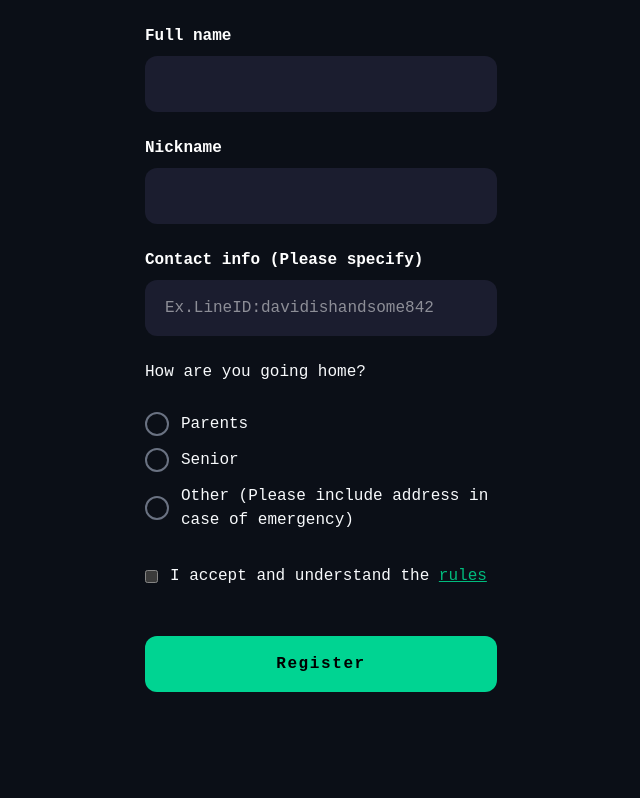
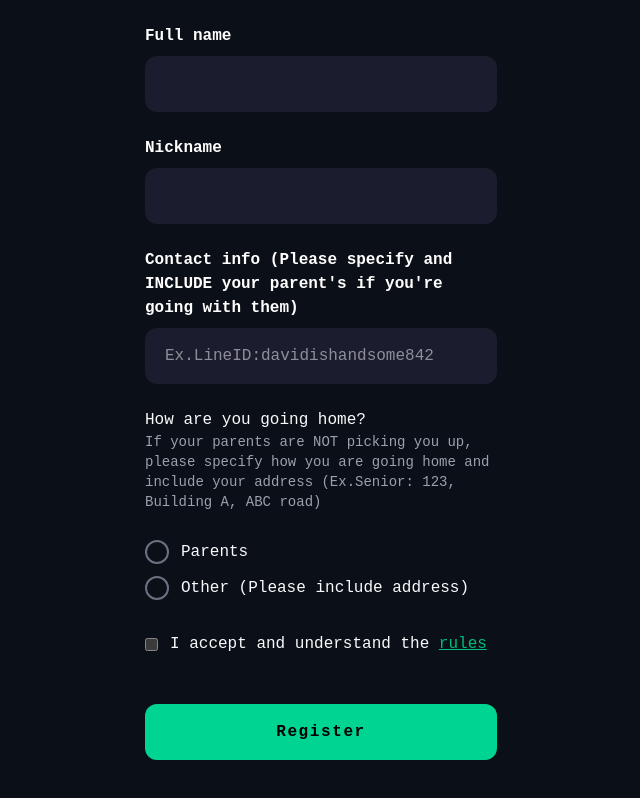
Before and after one commit to Davidsenec/first-drink-se18-frontend, a Next.js app: page /register in a window 1280 px wide. Shown: the part 484-1282 px from the top of the page, without its empty margins (319-959 px from the left). Before the commit the page ends 1240 px from the top, so only its background shows below. Built offline with nearby package versions, Linux system fonts and the light colour scheme.

Commit message:
fix: removed senior option from register and edit info and elaborated on proper formatting

```diff
--- a/src/app/edit-info/page.tsx
+++ b/src/app/edit-info/page.tsx
@@ -210,12 +210,6 @@ export default function EditInfoPage() {
                         />
 
                         <RadioOption
-                            label="Senior"
-                            checked={selectedOption === "senior"}
-                            onChange={() => setSelectedOption("senior")}
-                        />
-
-                        <RadioOption
                             label="Other (Please include address in case of emergency)"
                             checked={selectedOption === "other"}
                             onChange={() => setSelectedOption("other")}
@@ -229,7 +223,7 @@ export default function EditInfoPage() {
                             label=""
                             value={addressText}
                             onChange={setAddressText}
-                            placeholder="Emergency address"
+                            placeholder="123, AJ Dorm, Building3"
                             />
                         )}
                         </div>
--- a/src/app/info/page.tsx
+++ b/src/app/info/page.tsx
@@ -55,6 +55,12 @@ export default function InfoPage() {
                         <Link href="https://maps.app.goo.gl/JAwqHpXVpaZadCN19" className="text-blue-500"> Click here!</Link></h3>
                     <br></br>
                     <hr className="text-gray-500 p-3"></hr>
+                    <h1 className="text-sm font-bold text-emerald-600">IMPORTANT</h1>
+                    <h2 className="mb-3">If your Parents are picking you up, don't forget to give us one of their contacts just in case!</h2>
+                    <h2 className="mb-3">If you're going with one of OUR seniors in year 2 or some other way, please specify your address</h2>
+                    <h2>If you have any further questions, contact us</h2>
+                    <br></br>
+                    <hr className="text-gray-500 p-3"></hr>
                     <h1 className="text-xs font-bold text-emerald-600">CONTACT INFO</h1>
                     <h2>Discord: <Link href="https://discord.gg/N79Fp3hZZ" className="text-blue-500 text-sm">Click here!</Link></h2>
                     <h2>Instagram: <Link href="https://www.instagram.com/se_kmitl?igsh=MWFuMW85MmVpMXBmag==" className="text-blue-500 text-sm link-underline">Click here!</Link> </h2>
@@ -70,7 +76,7 @@ export default function InfoPage() {
                         <li>Call your seniors by the correct name or else</li>
                         <li>Be respectful to everyone</li>
                         <li>Don't make a mess</li>
-                        <li>Don't drink too much</li>
+                        <li>Don't drink too much ;)</li>
                     </ol>
                 </div>
 
--- a/src/app/register/page.tsx
+++ b/src/app/register/page.tsx
@@ -138,27 +138,18 @@ export default function RegisterPage() {
                 />
 
                 <TextInput
-                    label="Contact info (Please specify)"
+                    label="Contact info (Please specify and INCLUDE your parent's if you're going with them)"
                     placeholder="Ex.LineID:davidishandsome842"
                     value={contact_info}
                     onChange={setContactInfo}
                 />
 
-                <p>How are you going home?</p>
-                {/* <label><input type="radio" name="source" value="parents"
-                onChange={(e) => setSelectedOption(e.target.value)} className="rounded border p-3"/> Parents</label>
-                <label><input type="radio" name="source" value="senior"
-                onChange={(e) => setSelectedOption(e.target.value)} className="rounded border p-3"/> Senior</label>
-                <label><input type="radio" name="source" value="other"
-                onChange={(e) => setSelectedOption(e.target.value)} className="rounded border p-3"/> Other</label>
-                {selected == "other" && (
-                    <TextInput
-                        label =""
-                        placeholder="Please describe how"
-                        value={address}
-                        onChange={setAddress}
-                    />
-                )} */}
+                <h2>How are you going home?
+                    <p className="text-sm text-gray-400">
+                        If your parents are NOT picking you up, please specify how you are going home and include your address
+                        (Ex.Senior: 123, Building A, ABC road)
+                    </p>
+                </h2>
 
                 <div>
                     <div className="flex flex-col gap-3 mt-1">
@@ -167,16 +158,15 @@ export default function RegisterPage() {
                             checked={selected === "parents"}
                             onChange={() => {setSelectedOption("parents"); setAddress("parents");}}
                         />
-                        <RadioOption
+                        {/* <RadioOption
                             label="Senior"
                             checked={selected === "senior"}
                             onChange={() => {setSelectedOption("senior"); setAddress("senior");}}
-                        />
-
+                        /> */}
                         <RadioOption
-                            label="Other (Please include address in case of emergency)"
+                            label="Other (Please include address)"
                             checked={selected === "other"}
-                            onChange={() => setSelectedOption("other")}
+                            onChange={() => {setSelectedOption("other"); setAddress("");}}
                         />
                         </div>
 
@@ -186,7 +176,7 @@ export default function RegisterPage() {
                             label=""
                             value={address}
                             onChange={setAddress}
-                            placeholder="Emergency address"
+                            placeholder="123, AJ Dorm, Building3"
                             />
                         )}
                     </div>
@@ -198,7 +188,6 @@ export default function RegisterPage() {
                         checked={acceptedRules}
                         onChange={(e) => setAcceptedRules(e.target.checked)}
                     />
-                    {/* <Link href="" className="underline text-emerald-500 link-underline">rules</Link> */}
                     <Modal
                         title="Rules"
                         trigger={
@@ -214,7 +203,7 @@ export default function RegisterPage() {
                             <li>Call your seniors by the correct name or else</li>
                             <li>Be respectful to everyone</li>
                             <li>Don't make a mess</li>
-                            <li>Don't drink too much</li>
+                            <li>Don't drink too much ;)</li>
                         </ol>
                     </Modal>
                 </label>
```
